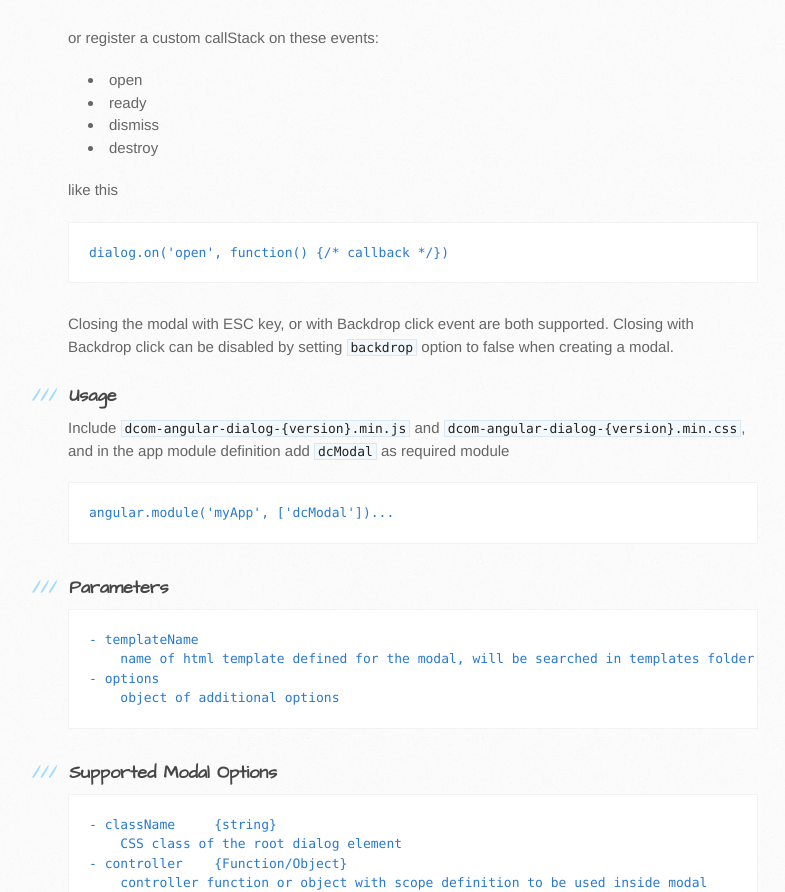
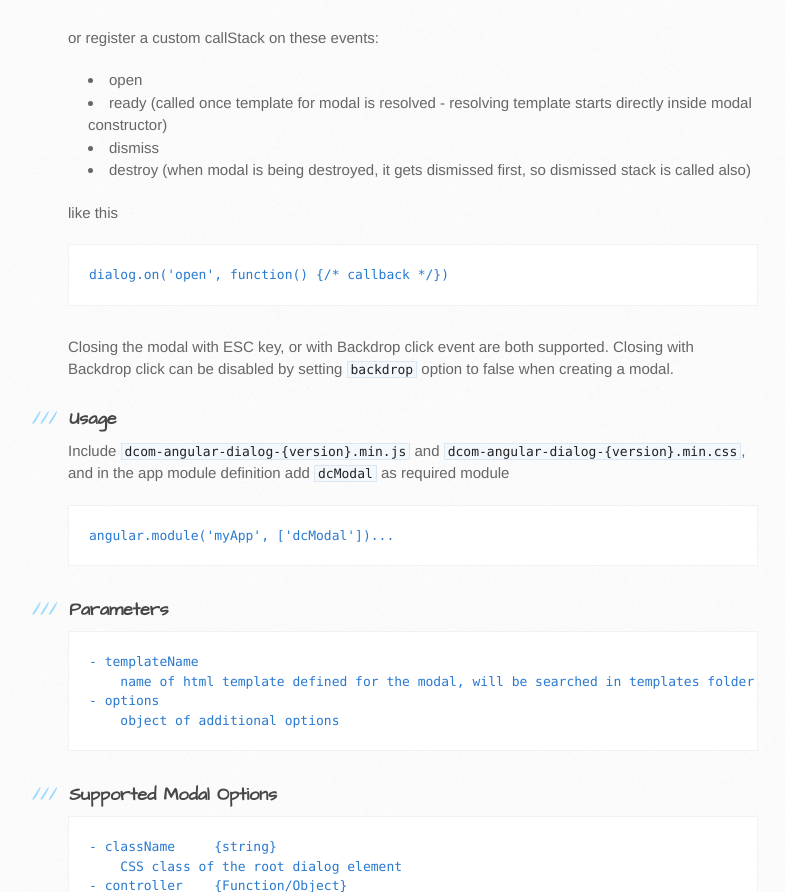
Before and after one commit to doodeec/dcom-angular-dialog, a plain HTML site: page index.html in a window 1280 px wide. Shown: the part 1164-2056 px from the top of the page, without its empty margins (102-887 px from the left). Drawn offline with Linux system fonts and the light colour scheme.

Commit message:
Update index.html

```diff
--- a/index.html
+++ b/index.html
@@ -71,9 +71,9 @@ dialog.destroy()
 
 <ul>
 <li>open</li>
-<li>ready</li>
+<li>ready (called once template for modal is resolved - resolving template starts directly inside modal constructor)</li>
 <li>dismiss</li>
-<li>destroy</li>
+<li>destroy (when modal is being destroyed, it gets dismissed first, so dismissed stack is called also)</li>
 </ul><p>like this</p>
 
 <pre><code>dialog.on('open', function() {/* callback */})
```
